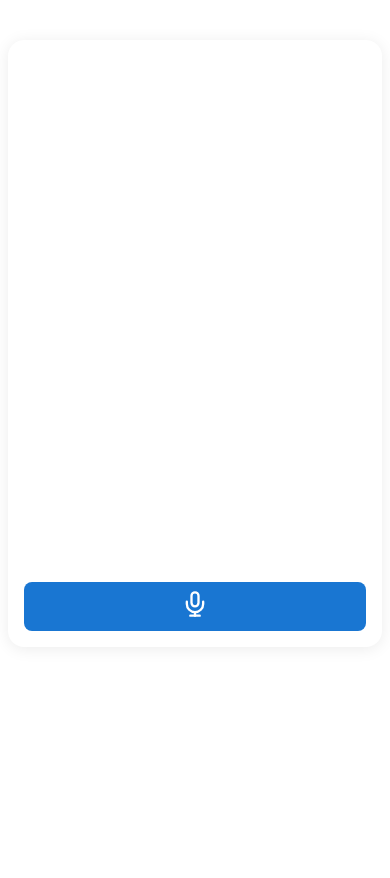
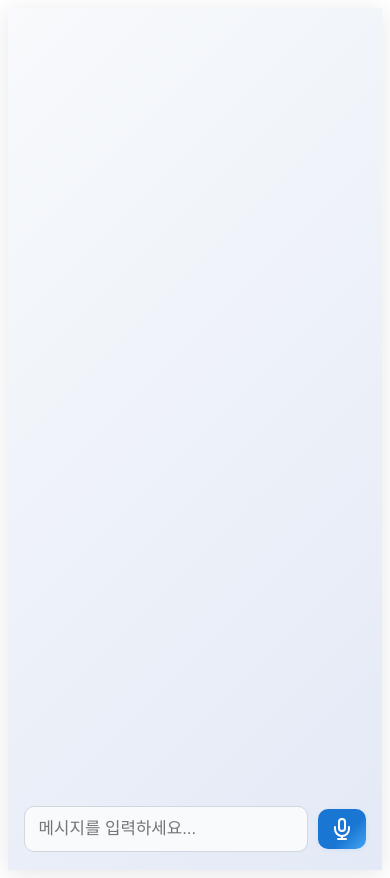
Before and after one commit to today-self-study/aria, an Angular app: page / in a window 390 px wide. Before the commit the page ends 844 px from the top, so only its background shows below. Built offline with nearby package versions, Linux system fonts and the light colour scheme.

Commit message:
feat(chat): 채팅 UI/UX 심플하고 세련되게 리디자인 및 문서화

```diff
--- a/src/app/chat/chat.css
+++ b/src/app/chat/chat.css
@@ -1,47 +1,63 @@
-.chat-container {
+.chat-card {
   max-width: 480px;
   margin: 40px auto;
-  border-radius: 16px;
-  box-shadow: 0 2px 16px rgba(0,0,0,0.08);
-  background: #fff;
+  border-radius: 20px;
+  box-shadow: 0 4px 24px rgba(0,0,0,0.10);
+  background: linear-gradient(135deg, #f8fafc 0%, #e3e9f6 100%);
   display: flex;
   flex-direction: column;
   height: 70vh;
-  padding: 0 0 16px 0;
+  padding: 0 0 18px 0;
+  transition: box-shadow 0.2s;
 }
 
 .messages {
   flex: 1;
   overflow-y: auto;
-  padding: 24px 16px 8px 16px;
+  padding: 28px 18px 10px 18px;
   display: flex;
   flex-direction: column;
-  gap: 12px;
+  gap: 14px;
 }
 
-.message {
-  padding: 10px 16px;
-  border-radius: 16px;
+.message-bubble {
+  display: flex;
+  align-items: flex-end;
+  gap: 8px;
   max-width: 80%;
+  padding: 12px 18px;
+  border-radius: 18px;
+  font-size: 1.05rem;
+  line-height: 1.6;
+  box-shadow: 0 2px 8px rgba(0,0,0,0.06);
+  background: #fff;
+  color: #222;
+  position: relative;
   word-break: break-word;
-  font-size: 1rem;
-  line-height: 1.5;
-  box-shadow: 0 1px 4px rgba(0,0,0,0.04);
+  animation: fadeInUp 0.3s;
 }
 
-.message.user {
+.message-bubble.user {
   align-self: flex-end;
-  background: #e6f0ff;
-  color: #1a237e;
+  background: linear-gradient(135deg, #1976d2 60%, #42a5f5 100%);
+  color: #fff;
+  border-bottom-right-radius: 4px;
 }
 
-.message.bot {
+.message-bubble.bot {
   align-self: flex-start;
-  background: #f5f5f5;
-  color: #333;
+  background: #f1f3f6;
+  color: #222;
+  border-bottom-left-radius: 4px;
 }
 
-.message.bot.loading {
+.sender {
+  font-size: 1.2rem;
+  margin-right: 4px;
+  opacity: 0.85;
+}
+
+.message-bubble.bot.loading {
   display: flex;
   align-items: center;
   gap: 4px;
@@ -66,57 +82,66 @@
   40% { opacity: 1; }
 }
 
+@keyframes fadeInUp {
+  from { opacity: 0; transform: translateY(20px); }
+  to { opacity: 1; transform: translateY(0); }
+}
+
 .input-row {
   display: flex;
-  gap: 8px;
-  padding: 8px 16px 0 16px;
+  gap: 10px;
+  padding: 10px 18px 0 18px;
   align-items: center;
 }
 
 .input-row input[type="text"] {
   flex: 1;
-  padding: 10px 12px;
-  border: 1px solid #d0d7de;
-  border-radius: 8px;
-  font-size: 1rem;
+  padding: 12px 14px;
+  border: 1.5px solid #d0d7de;
+  border-radius: 10px;
+  font-size: 1.05rem;
   outline: none;
-  transition: border 0.2s;
+  background: #f8fafc;
+  transition: border 0.2s, box-shadow 0.2s;
 }
 
 .input-row input[type="text"]:focus {
   border: 1.5px solid #1976d2;
+  box-shadow: 0 0 0 2px #e3e9f6;
 }
 
-.input-row button {
-  display: block;
-  width: 100%;
-  background: #1976d2;
+.input-row .voice-btn {
+  display: flex;
+  align-items: center;
+  justify-content: center;
+  background: linear-gradient(135deg, #1976d2 60%, #42a5f5 100%);
   color: #fff;
   border: none;
-  border-radius: 8px;
-  padding: 8px 14px;
+  border-radius: 10px;
+  padding: 8px 12px;
   font-size: 1.1rem;
   cursor: pointer;
-  transition: background 0.2s;
+  transition: background 0.2s, box-shadow 0.2s;
+  box-shadow: 0 1px 4px rgba(25, 118, 210, 0.08);
 }
 
-.input-row button[disabled] {
+.input-row .voice-btn[disabled] {
   background: #b0b8c1;
   cursor: not-allowed;
   opacity: 0.6;
 }
 
-.voice-indicator {
-  text-align: center;
-  color: #1976d2;
-  font-size: 1rem;
-  margin-top: 8px;
-  font-weight: 500;
-  letter-spacing: 0.02em;
-  animation: fadeIn 0.5s;
+@media (max-width: 600px) {
+  .chat-card {
+    max-width: 100vw;
+    margin: 0;
+    border-radius: 0;
+    height: 100vh;
+  }
+  .messages {
+    padding: 16px 4vw 8px 4vw;
+  }
+  .input-row {
+    padding: 8px 4vw 0 4vw;
+  }
 }
-
-@keyframes fadeIn {
-  from { opacity: 0; }
-  to { opacity: 1; }
-}
--- a/src/app/chat/chat.html
+++ b/src/app/chat/chat.html
@@ -1,16 +1,18 @@
-<div class="chat-container">
+<div class="chat-card">
   <div class="messages">
-    <div *ngFor="let msg of messages" [ngClass]="{'user': msg.role === 'user', 'bot': msg.role === 'bot'}" class="message">
-      {{ msg.text }}
+    <div *ngFor="let msg of messages" [ngClass]="{'user': msg.role === 'user', 'bot': msg.role === 'bot'}" class="message-bubble">
+      <span class="sender" *ngIf="msg.role === 'bot'">🤖</span>
+      <span class="sender" *ngIf="msg.role === 'user'">🧑</span>
+      <span class="text">{{ msg.text }}</span>
     </div>
-    <div *ngIf="isLoading" class="message bot loading">
+    <div *ngIf="isLoading" class="message-bubble bot loading">
       <span class="dot"></span><span class="dot"></span><span class="dot"></span>
     </div>
   </div>
   <div class="input-row">
-    <!-- <input type="text" [(ngModel)]="inputText" (keyup.enter)="sendMessage()" placeholder="메시지를 입력하세요..." [disabled]="isListening || isLoading" /> -->
-    <button (click)="startVoiceInput()" [disabled]="isListening || isLoading" title="음성 입력" style="width: 100%;">
-      <svg xmlns="http://www.w3.org/2000/svg" width="28" height="28" viewBox="0 0 24 24" fill="none" stroke="currentColor" stroke-width="2" stroke-linecap="round" stroke-linejoin="round"><rect x="9" y="2" width="6" height="12" rx="3"/><path d="M19 10v2a7 7 0 0 1-14 0v-2"/><line x1="12" y1="19" x2="12" y2="22"/><line x1="8" y1="22" x2="16" y2="22"/></svg>
+    <input type="text" [(ngModel)]="inputText" (keyup.enter)="sendMessage()" placeholder="메시지를 입력하세요..." [disabled]="isListening || isLoading" />
+    <button (click)="startVoiceInput()" [disabled]="isListening || isLoading" title="음성 입력" class="voice-btn">
+      <svg xmlns="http://www.w3.org/2000/svg" width="24" height="24" viewBox="0 0 24 24" fill="none" stroke="currentColor" stroke-width="2" stroke-linecap="round" stroke-linejoin="round"><rect x="9" y="2" width="6" height="12" rx="3"/><path d="M19 10v2a7 7 0 0 1-14 0v-2"/><line x1="12" y1="19" x2="12" y2="22"/><line x1="8" y1="22" x2="16" y2="22"/></svg>
     </button>
   </div>
 </div>
```
Also changed, not shown: 1 other file (tests, documents, lock files or other folders).
